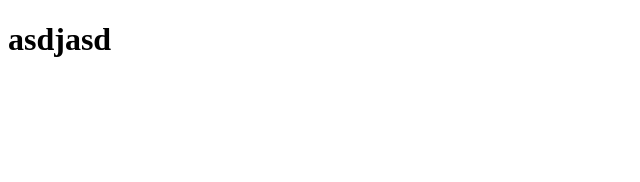
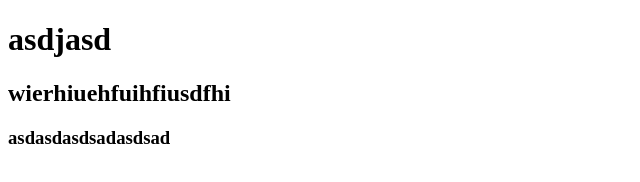
Before and after one commit to MinhNguyen2k4/my-profile, a plain HTML site: page index.html in a window 1280 px wide. Shown: the whole page, without its empty margins (0-640 px from the left). Drawn offline with Linux system fonts and the light colour scheme.

Commit message:
upload source code

```diff
--- a/index.html
+++ b/index.html
@@ -7,5 +7,7 @@
 </head>
 <body>
     <H1>asdjasd</H1>
+    <h2>wierhiuehfuihfiusdfhi</h2>
+    <h3>asdasdasdsadasdsad</h3>
 </body>
 </html>
```
